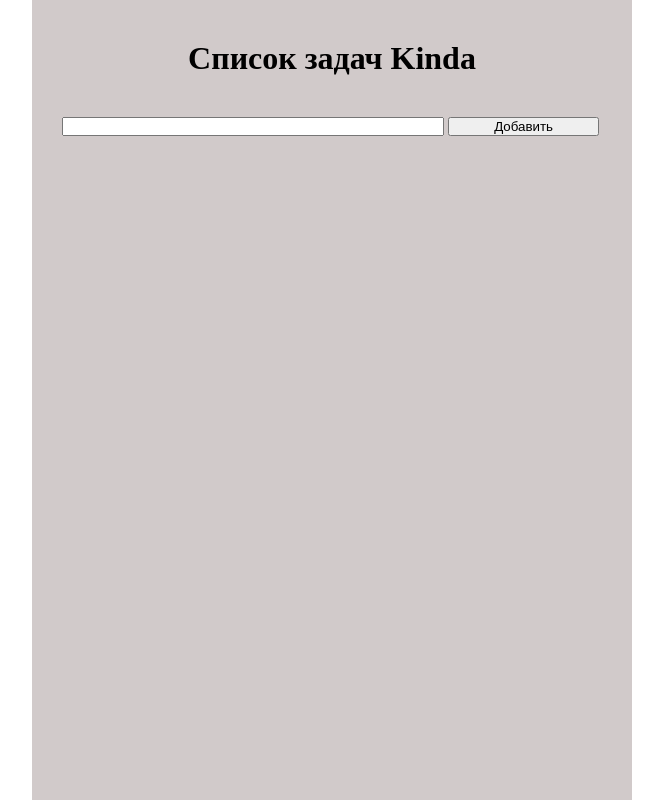
After one commit to sysadminprimf/test, a PHP site: page /things/todo.php in a window 1280 px wide. The commit adds this page. Shown: the whole page, without its empty margins (308-971 px from the left). Run offline with PHP 8.4, Linux system fonts and the light colour scheme.

Commit message:
added todo

```diff
--- /dev/null
+++ b/css/style.css
@@ -0,0 +1,57 @@
+* {
+    margin: 0;
+    padding: 0;
+}
+
+html{
+    height: 100vh;
+}
+body{
+    height: 100%;
+}
+
+h1{
+    text-align: center;
+}
+
+.js-todo {
+    width: 600px;
+    margin: auto;
+    min-height: 100%;
+    background-color: rgb(209, 202, 202);
+    padding:30px;
+    padding-top:40px;
+    box-sizing: border-box;
+
+}
+
+.textTodo {
+    width: 70%;
+    margin-top: 40px;
+}
+
+.addTodo{
+    width: 28%;
+}
+
+.text-input{
+    margin-bottom: 20px;
+}
+
+.simple {
+    margin: 5px;
+    display: flex;
+    align-items: center;
+    justify-content: space-between;
+    flex-direction: row;
+
+    border: 1px solid purple;
+    border-radius: 5px;
+    padding: 5px;
+    color: white;
+    background-color: black;
+}
+
+.removeTodo, .addTodo{
+    cursor: pointer;
+}
--- a/index.php
+++ b/index.php
@@ -1,2 +1,2 @@
 <?php
-echo "Hello world!";
+require("./things/todo.php");
--- /dev/null
+++ b/things/todo.php
@@ -0,0 +1,19 @@
+<!DOCTYPE html>
+<html lang="en">
+<head>
+    <meta charset="UTF-8">
+    <meta http-equiv="X-UA-Compatible" content="IE=edge">
+    <meta name="viewport" content="width=device-width, initial-scale=1.0">
+    <link rel="stylesheet" href="../css/style.css">
+    <title>Document</title>
+</head>
+<body>
+    <div class="js-todo">
+        <h1>Список задач Kinda</h1>
+        <input type="text" class="textTodo">
+        <button class="addTodo">Добавить</button>
+        <div class="js-todo-list"></div>
+    </div>
+    <script src="../js/index.js"></script>
+</body>
+</html>
```
Also changed, not shown: js/index.js (added, +41 -0 lines).
